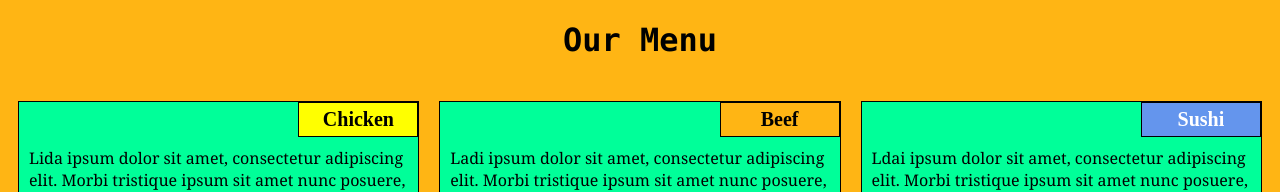
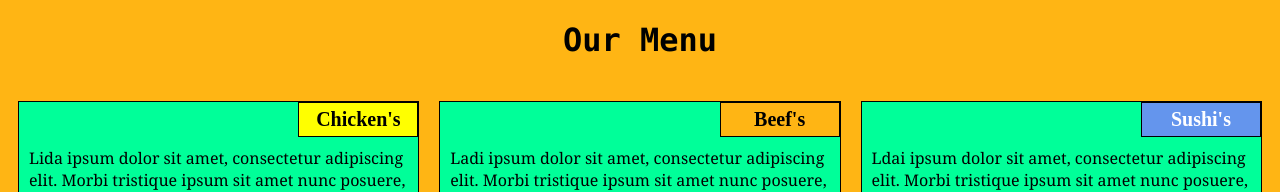
Before and after one commit to lidaraza/module2-solution, a plain HTML site: page index.html in a window 1280 px wide. Shown: the top 192 px of the page. Drawn offline with Linux system fonts and the light colour scheme.

Commit message:
Update index.html

```diff
--- a/index.html
+++ b/index.html
@@ -6,7 +6,7 @@
 	<meta name="viewport" content="width=device-width, initial-scale=1">
 
 	<link rel="stylesheet" type="text/css" href="css/styles.css">
-	<title>Module 2 Solution</title>
+	<title>Module 2 Solution - Lida </title>
 </head>
 <body>
 	<h1>Our Menu</h1>
@@ -14,7 +14,7 @@
 	<div class="container col-lg-4 col-md-6 col-sm-12">
 		<section>
 		<div id="chicken">
-			Chicken
+			Chicken's
 		</div>
 		<p>
 			Lida ipsum dolor sit amet, consectetur adipiscing elit. Morbi tristique ipsum sit amet nunc posuere, at dictum massa fermentum. Sed tempor turpis quis dui pharetra, eu suscipit elit cursus. Praesent sed libero turpis. Aliquam varius elit mauris, vestibulum laoreet leo rhoncus ac. Fusce at facilisis velit. Vivamus facilisis semper risus, et efficitur justo suscipit ac.
@@ -24,7 +24,7 @@
 	<div class="container col-lg-4 col-md-6 col-sm-12">
 		<section>
 		<div id="beef">
-			Beef
+			Beef's
 		</div>
 		<p>
 			Ladi ipsum dolor sit amet, consectetur adipiscing elit. Morbi tristique ipsum sit amet nunc posuere, at dictum massa fermentum. Sed tempor turpis quis dui pharetra, eu suscipit elit cursus. Praesent sed libero turpis. Aliquam varius elit mauris, vestibulum laoreet leo rhoncus ac. Fusce at facilisis velit. Vivamus facilisis semper risus, et efficitur justo suscipit ac.
@@ -34,7 +34,7 @@
 	<div class="container col-lg-4 col-md-12 col-sm-12">
 		<section>
 		<div id="sushi">
-			Sushi
+			Sushi's
 		</div>
 		<p>
 			Ldai ipsum dolor sit amet, consectetur adipiscing elit. Morbi tristique ipsum sit amet nunc posuere, at dictum massa fermentum. Sed tempor turpis quis dui pharetra, eu suscipit elit cursus. Praesent sed libero turpis. Aliquam varius elit mauris, vestibulum laoreet leo rhoncus ac. Fusce at facilisis velit. Vivamus facilisis semper risus, et efficitur justo suscipit ac.
```
